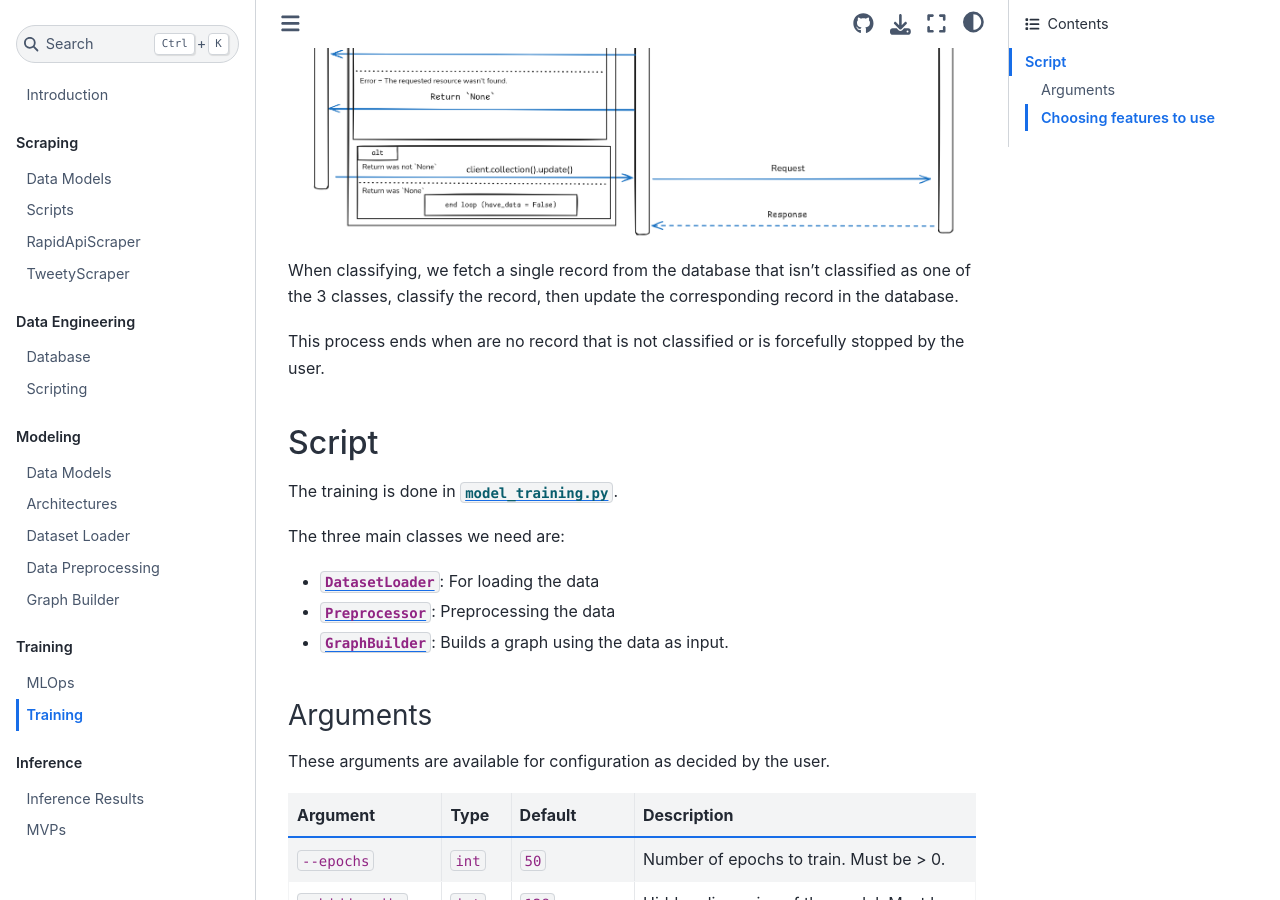
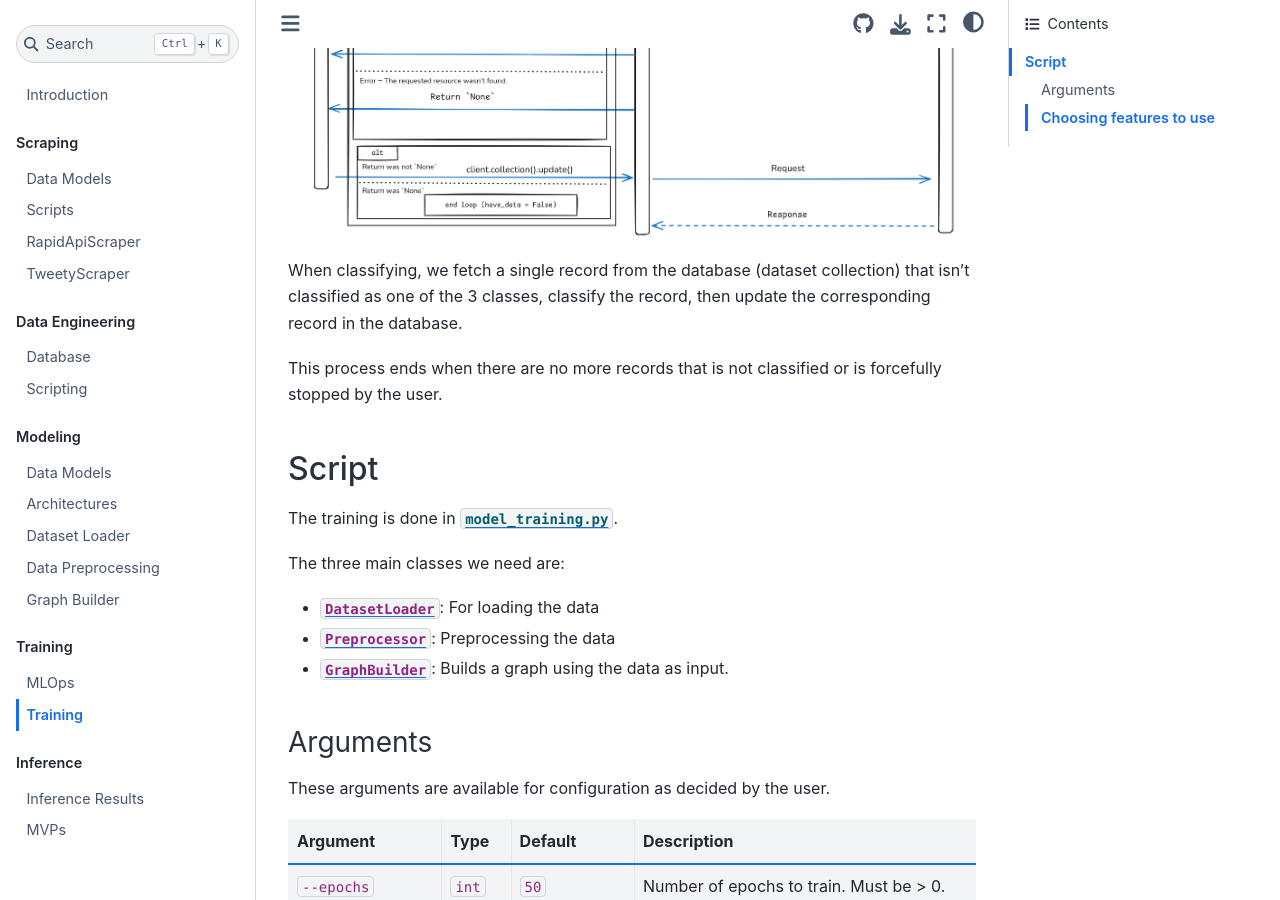
Before and after one commit to iragca/capstone-project-2, a Jupyter Book: the page built from docs/content/training/Training.md, in a window 1280 px wide and 900 px high, scrolled down 596 px. Built offline with Jupyter Book 1.0.4 settings and Sphinx 7.4.7 and the Sphinx Book theme 1.1.4, drawn with Linux system fonts in a browser that asks for light colours.

Commit message:
docs: improve clarity in classification process description in training documentation

```diff
--- a/docs/content/training/Training.md
+++ b/docs/content/training/Training.md
@@ -14,9 +14,9 @@ uv run main.py classify-data
 
 ![classification sequence diagram](../images/classify_data.png)
 
-When classifying, we fetch a single record from the database that isn't classified as one of the 3 classes, classify the record, then update the corresponding record in the database.
+When classifying, we fetch a single record from the database (dataset collection) that isn't classified as one of the 3 classes, classify the record, then update the corresponding record in the database.
 
-This process ends when are no record that is not classified or is forcefully stopped by the user.
+This process ends when there are no more records that is not classified or is forcefully stopped by the user.
 
 ## Script
 
```
